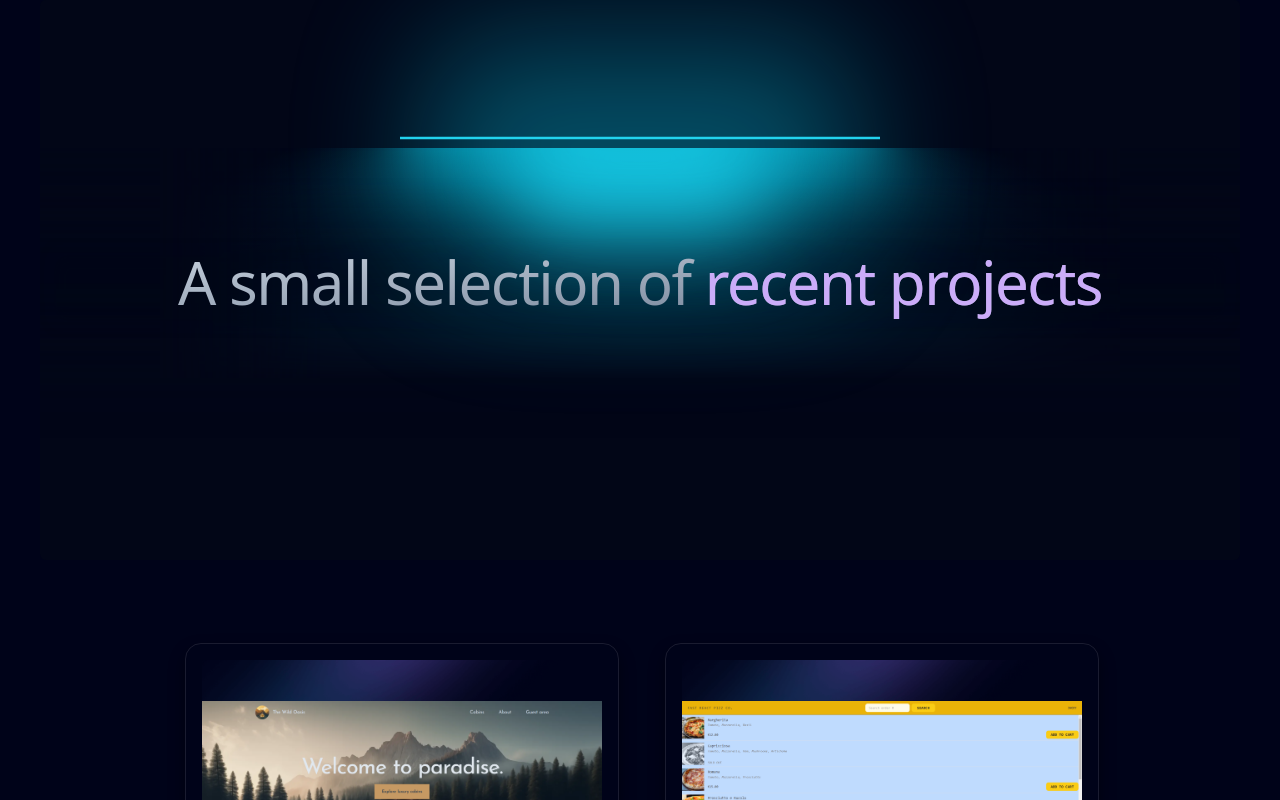
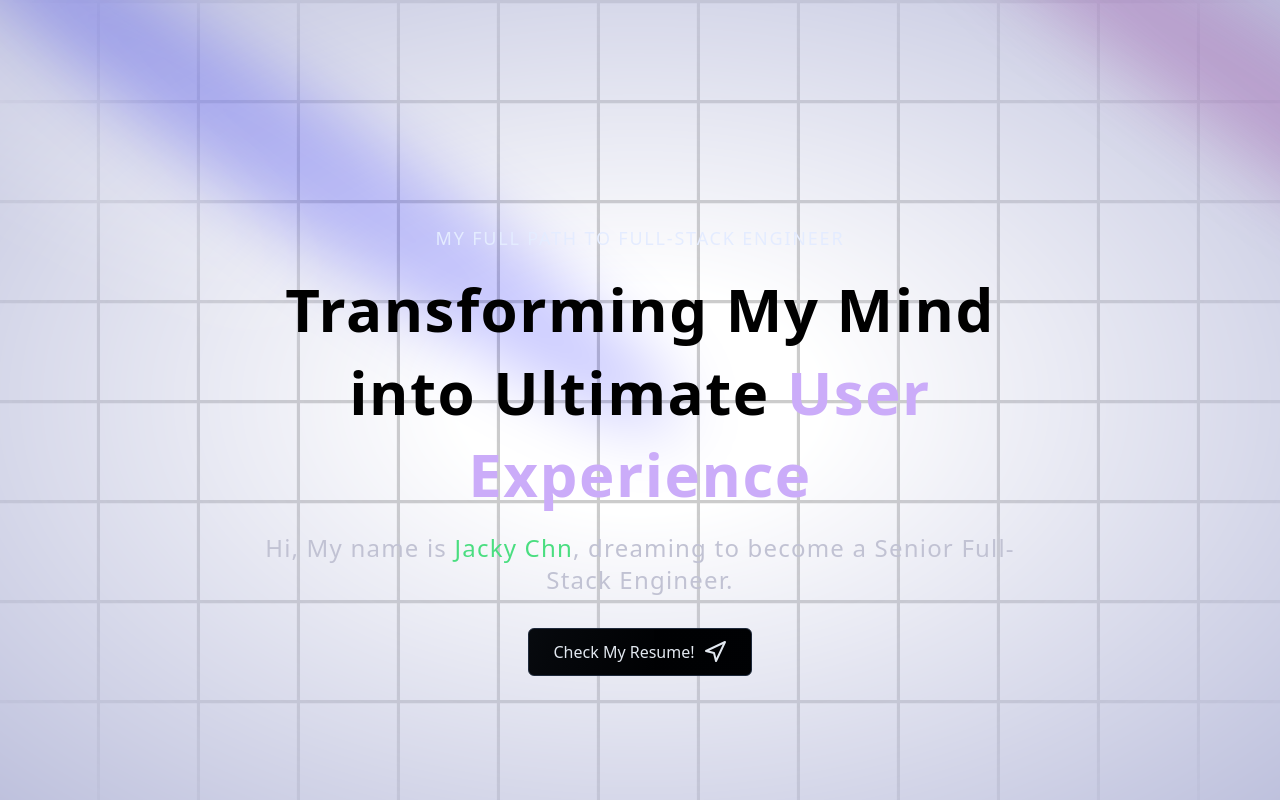
Before and after one commit to JackyChn/Protfolio, a Next.js app: page / in a window 1280 px wide. Shown: the top 800 px of the page. Built offline with nearby package versions, Linux system fonts and the light colour scheme; no server answers.

Commit message:
Fix: try6:- release Hero compo

```diff
--- a/app/page.tsx
+++ b/app/page.tsx
@@ -1,4 +1,4 @@
-// import Hero from "./_components/Hero";
+import Hero from "./_components/Hero";
 import { FloatingNav } from "./_components/ui/FloatingNav";
 import { navItems } from "@/data";
 // import Grid from "../app/_components/Grid";
@@ -12,7 +12,7 @@ export default function Home() {
     <main className="relative bg-black-100 text-white-200 flex justify-center items-center flex-col mx-auto sm:px-10 px-5 overflow-clip">
       <div className="max-w-7xl w-full">
         <FloatingNav navItems={navItems} />
-        {/* <Hero /> */}
+        <Hero />
         {/* <Grid /> */}
         <Projects />
         <Clients />
```
